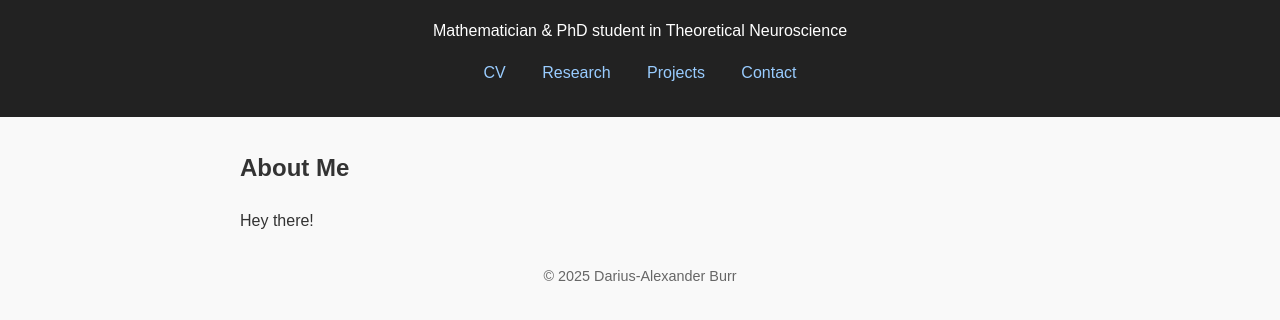
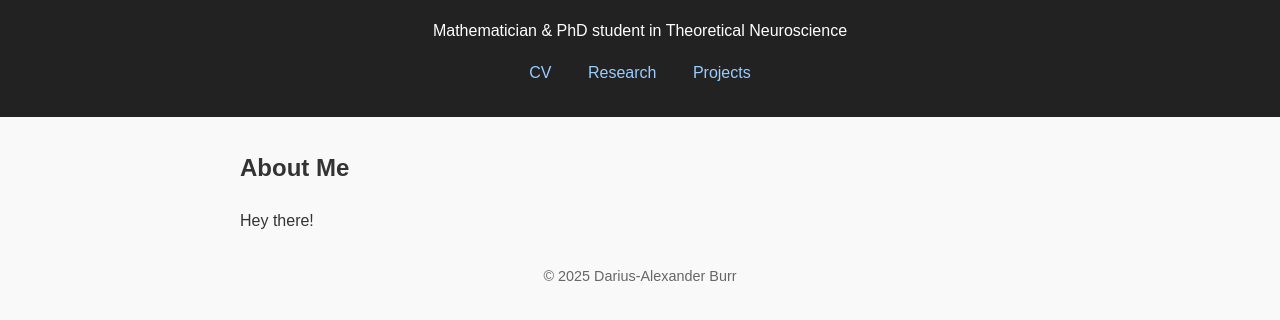
Before and after one commit to DariusBu/da-burr-site, a plain HTML site: page index.html in a window 1280 px wide. Shown: the part 108-428 px from the top of the page. Drawn offline with Linux system fonts and the light colour scheme.

Commit message:
Update index

```diff
--- a/index.html
+++ b/index.html
@@ -2,7 +2,7 @@
 <html lang="en">
 <head>
   <meta charset="UTF-8">
-  <title>Darius-Alexander Burr – Theoretical Neuroscience</title>
+  <title>Darius-Alexander Burr</title>
   <link rel="stylesheet" href="assets/styles.css">
 </head>
 <body>
@@ -13,7 +13,6 @@
       <a href="cv.html">CV</a>
       <a href="research.html">Research</a>
       <a href="projects.html">Projects</a>
-      <a href="mailto:your@email.com">Contact</a>
     </nav>
   </header>
 
```
